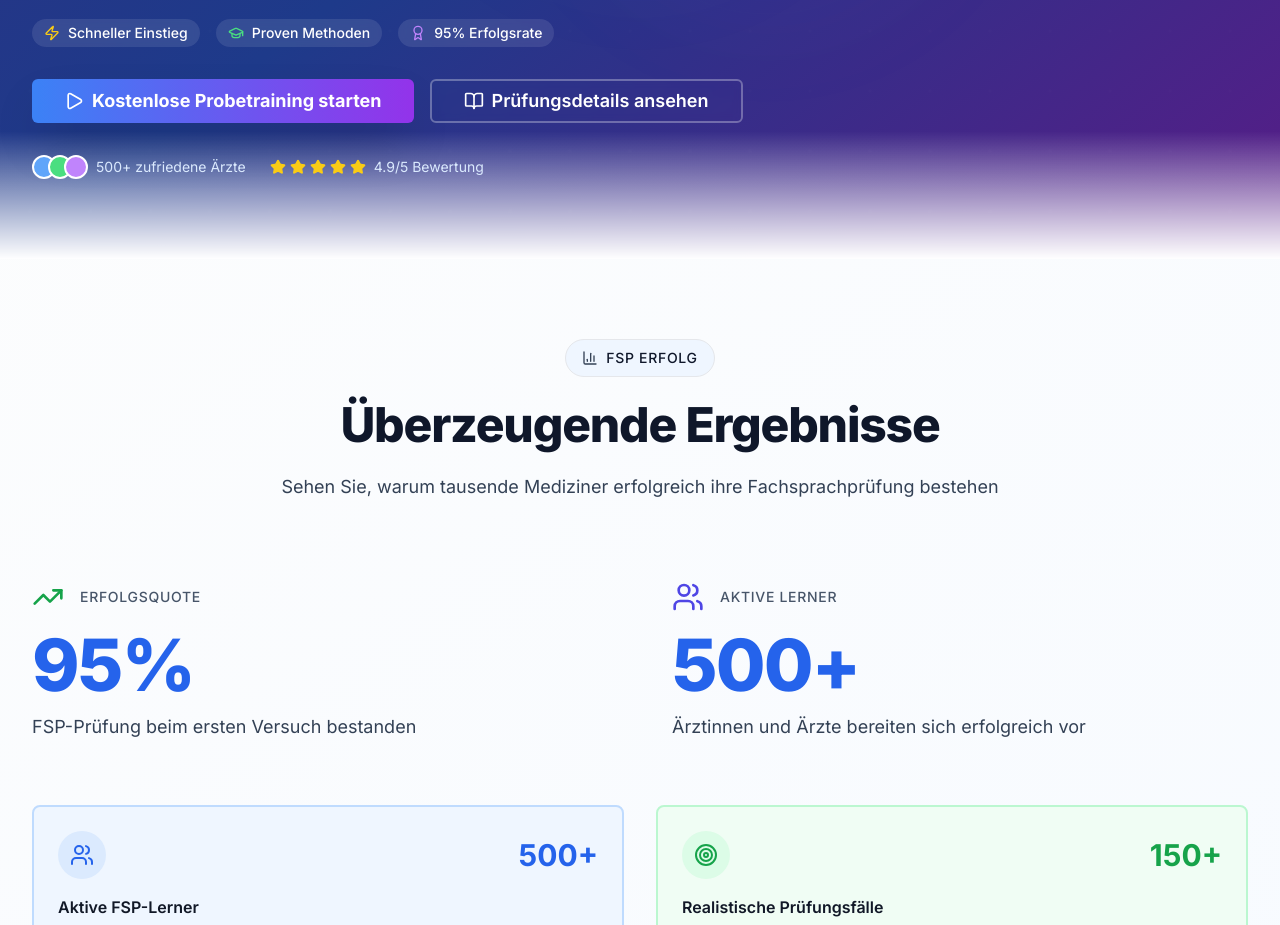
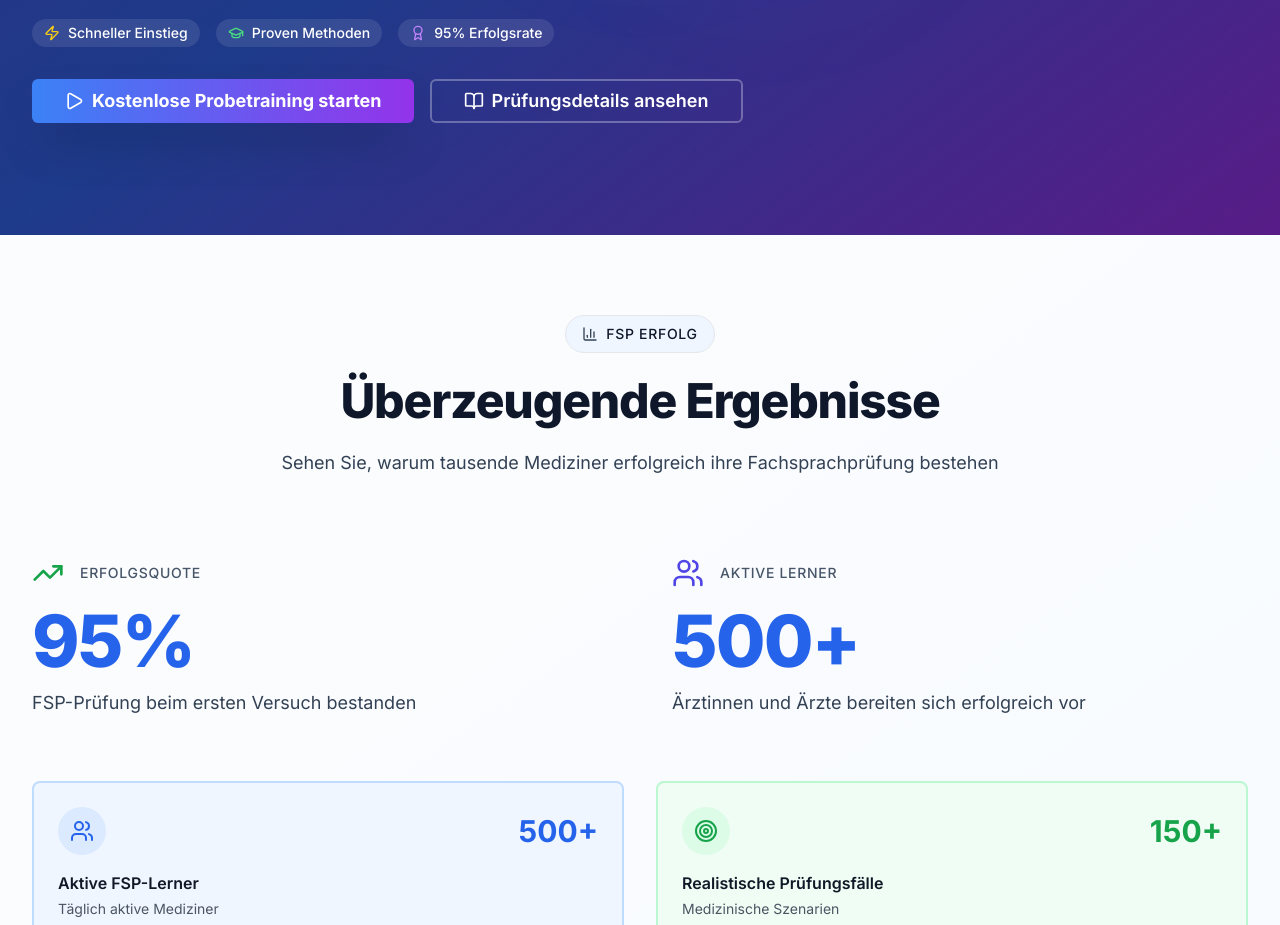
Before and after one commit to kabutar111/FSPui, a React (Vite) app: page / in a window 1280 px wide. Shown: the part 784-1709 px from the top of the page. Built offline with nearby package versions, Linux system fonts and the light colour scheme.

Commit message:
Remove social proof elements and simplify hero section bottom gradient

```diff
--- a/src/components/HeroSection.tsx
+++ b/src/components/HeroSection.tsx
@@ -1,6 +1,6 @@
 import React from 'react';
 import { Button } from './ui/button';
-import { Play, BookOpen, Users, Target, Award, Clock, Shield, Star, CheckCircle, Zap, GraduationCap } from 'lucide-react';
+import { Play, BookOpen, Users, Target, Award, Clock, Shield, CheckCircle, Zap, GraduationCap } from 'lucide-react';
 import { classes, theme } from '../lib/theme';
 
 const HeroSection: React.FC = () => {
@@ -105,23 +105,6 @@ const HeroSection: React.FC = () => {
                 </Button>
               </div>
 
-              {/* Social Proof */}
-              <div className="flex items-center justify-center lg:justify-start gap-6 text-sm text-blue-100">
-                <div className="flex items-center gap-2">
-                  <div className="flex -space-x-2">
-                    <div className="w-6 h-6 bg-blue-400 rounded-full border-2 border-white"></div>
-                    <div className="w-6 h-6 bg-green-400 rounded-full border-2 border-white"></div>
-                    <div className="w-6 h-6 bg-purple-400 rounded-full border-2 border-white"></div>
-                  </div>
-                  <span>500+ zufriedene Ärzte</span>
-                </div>
-                <div className="flex items-center gap-1">
-                  {[...Array(5)].map((_, i) => (
-                    <Star key={i} className="w-4 h-4 fill-yellow-400 text-yellow-400" />
-                  ))}
-                  <span className="ml-1">4.9/5 Bewertung</span>
-                </div>
-              </div>
             </div>
 
             {/* Right Column - Stats & Visual */}
@@ -181,8 +164,6 @@ const HeroSection: React.FC = () => {
         </div>
       </div>
 
-      {/* Bottom fade */}
-      <div className="absolute bottom-0 left-0 right-0 h-32 bg-gradient-to-t from-white dark:from-slate-900 to-transparent"></div>
     </section>
   );
 };
```
